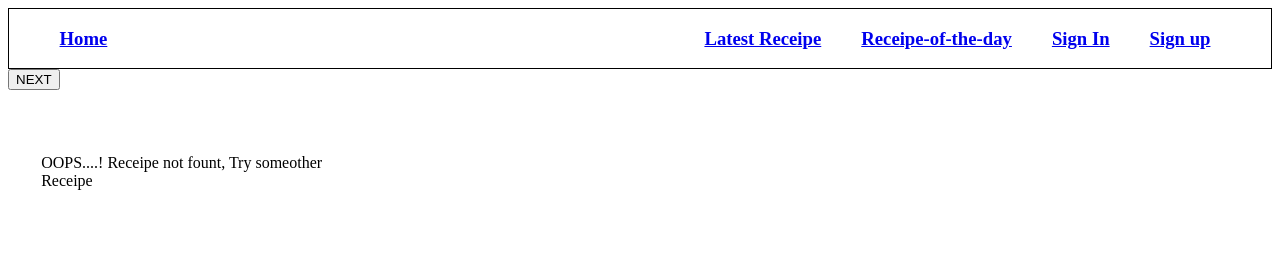
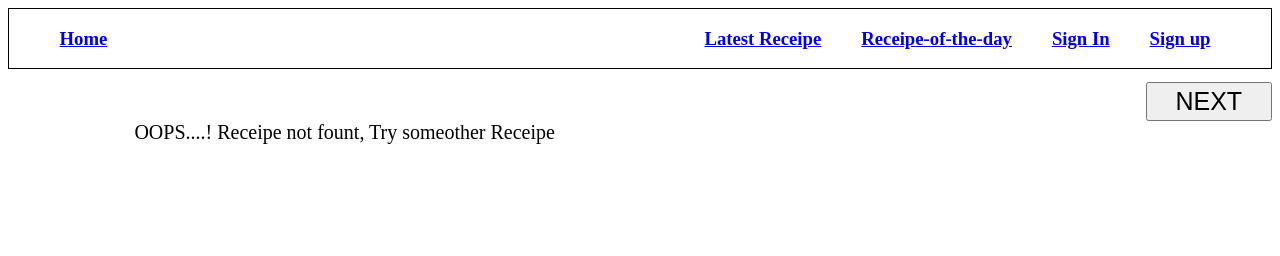
Before and after one commit to Priya-Darshini-S/Masai-Assignments, a plain HTML site: page food-app_assignment/receipe_of_the_day.html in a window 1280 px wide. Drawn offline with Linux system fonts and the light colour scheme; no server answers.

Commit message:
Update style.css

```diff
--- a/food-app_assignment/styles/style.css
+++ b/food-app_assignment/styles/style.css
@@ -45,11 +45,12 @@ img {
 }
 
 #container {
-    display: grid;
-    grid-template-columns: repeat(4, 25%);
-    grid-gap: 20px;
+    width: 80%;
     justify-content: center;
-    padding: 5%;
+    margin: auto;
+    font-size: 20px;
+
+
 }
 #display {
     width: 60%;
@@ -66,3 +67,9 @@ img {
      font-size: 25px;
      text-decoration: underline;
 }
+#search {
+    width: 10%;
+    padding: 3px;
+    font-size: 25px;
+    margin: 1% 0% 0% 90%;
+}
```
